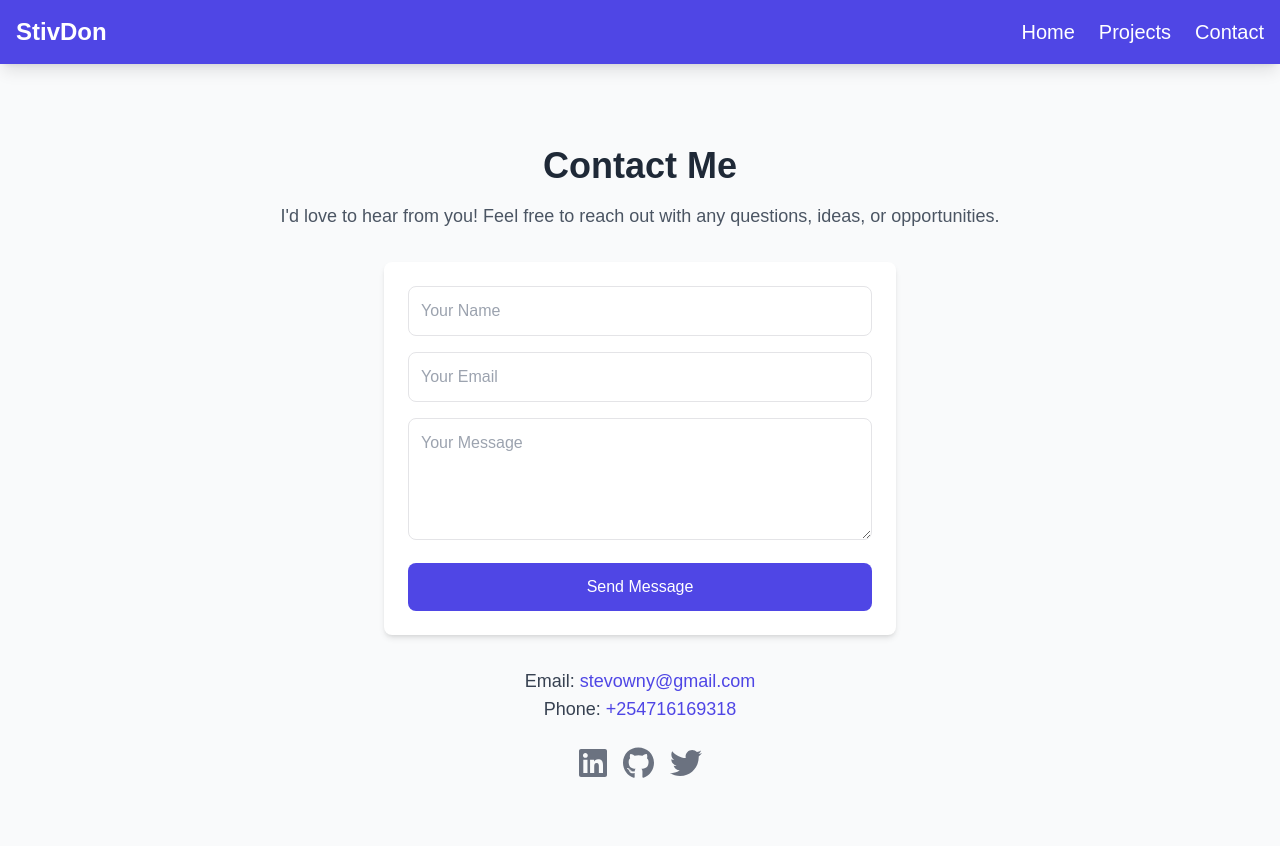
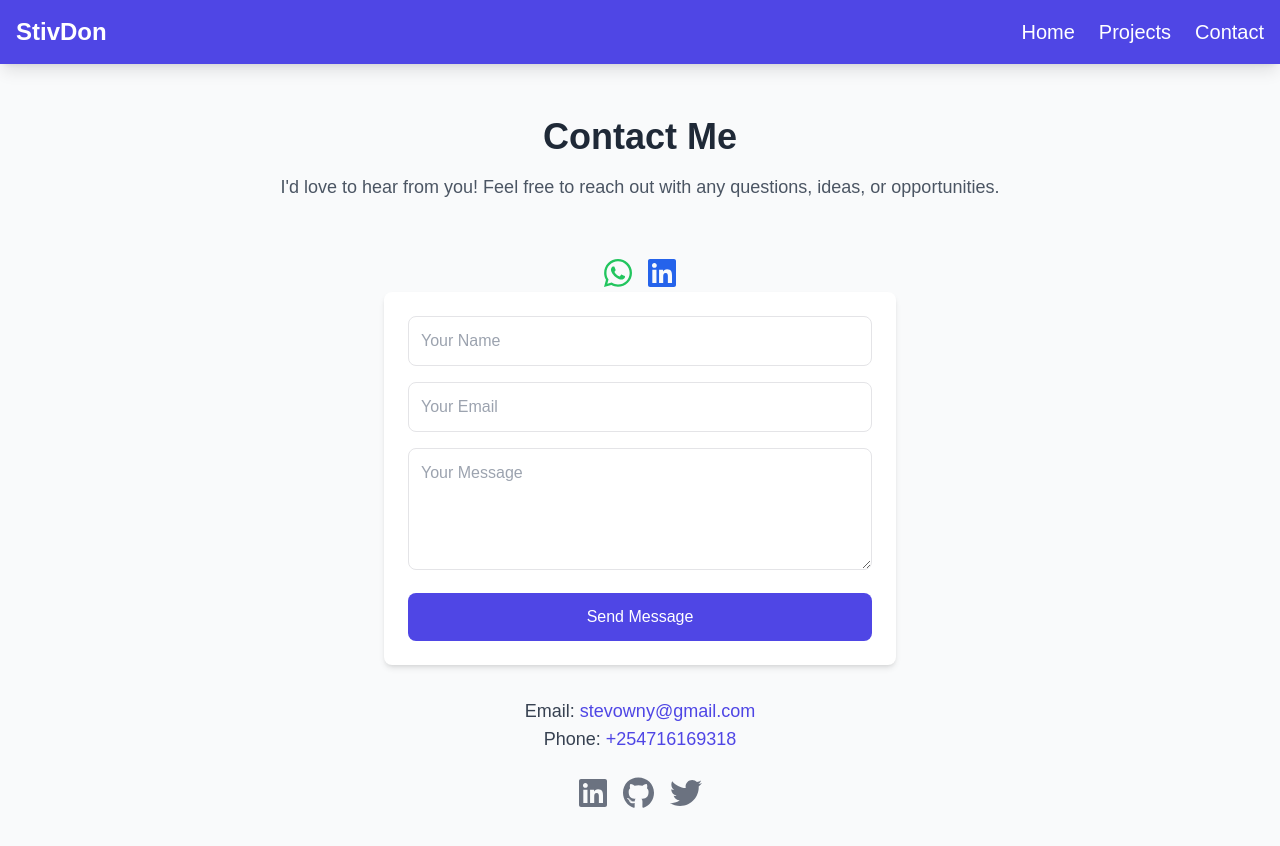
Before and after one commit to stevedon1/portfolio, a Next.js app: page /contact-me in a window 1280 px wide. Shown: the top 846 px of the page. Built offline with nearby package versions, Linux system fonts and the light colour scheme.

Commit message:
implement whatsapp and other socials contacts

```diff
--- a/app/contact-me/page.tsx
+++ b/app/contact-me/page.tsx
@@ -2,7 +2,7 @@
 
 import React from "react";
 import { FontAwesomeIcon } from "@fortawesome/react-fontawesome";
-import { faLinkedin, faGithub, faTwitter } from "@fortawesome/free-brands-svg-icons";
+import { faLinkedin, faGithub, faTwitter, faWhatsapp } from "@fortawesome/free-brands-svg-icons";
 
 export default function ContactMe() {
   return (
@@ -14,7 +14,24 @@ export default function ContactMe() {
           I'd love to hear from you! Feel free to reach out with any questions, ideas, or opportunities.
         </p>
       </div>
-
+      <div className="flex justify-center gap-4 mt-6">
+        <a
+          href="https://wa.me/254114228361"
+          target="_blank"
+          rel="noopener noreferrer"
+          className="text-green-500 hover:text-green-600 transition"
+        >
+           <FontAwesomeIcon icon={faWhatsapp} size="2x" />
+        </a>
+        <a
+          href="https://www.linkedin.com/in/steve-dongich"
+          target="_blank"
+          rel="noopener noreferrer"
+          className="text-blue-600 hover:text-blue-700 transition"
+        >
+          <FontAwesomeIcon icon={faLinkedin} size="2x" />
+        </a>
+      </div>
       {/* Contact Form */}
       <form
         className="space-y-4 w-full max-w-lg bg-white p-6 rounded-lg shadow-md"
@@ -68,7 +85,7 @@ export default function ContactMe() {
       {/* Social Media Links */}
       <div className="flex justify-center gap-4 mt-6">
         <a
-          href="https://linkedin.com/in/yourprofile"
+          href="https://www.linkedin.com/in/steve-dongich"
           target="_blank"
           rel="noopener noreferrer"
           className="text-gray-500 hover:text-indigo-600 transition"
@@ -76,7 +93,7 @@ export default function ContactMe() {
           <FontAwesomeIcon icon={faLinkedin} size="2x" />
         </a>
         <a
-          href="https://github.com/yourprofile"
+          href="https://github.com/stevedon1"
           target="_blank"
           rel="noopener noreferrer"
           className="text-gray-500 hover:text-gray-800 transition"
@@ -84,7 +101,7 @@ export default function ContactMe() {
           <FontAwesomeIcon icon={faGithub} size="2x" />
         </a>
         <a
-          href="https://twitter.com/yourprofile"
+          href="https://x.com/SDongich"
           target="_blank"
           rel="noopener noreferrer"
           className="text-gray-500 hover:text-blue-500 transition"
```
